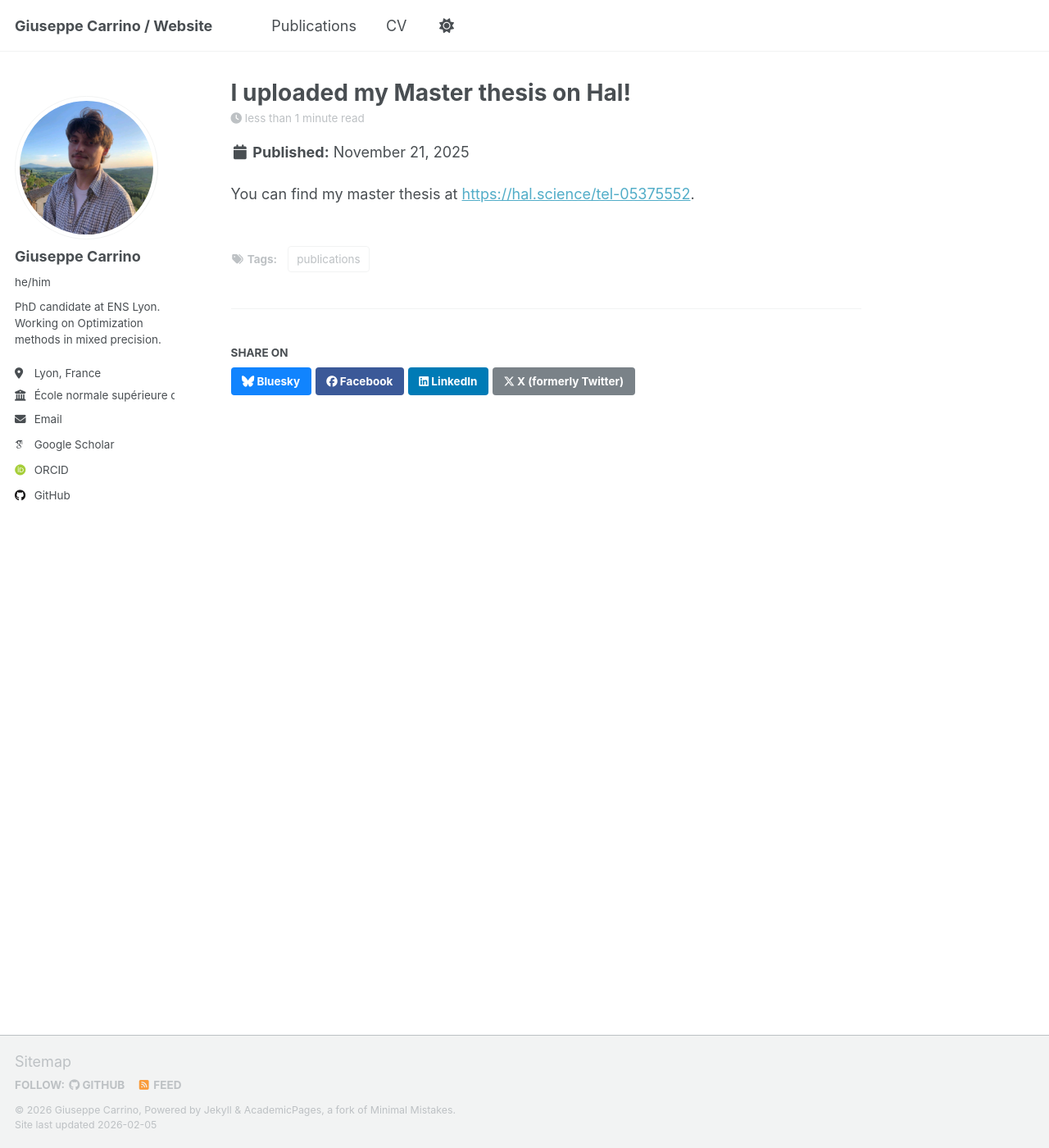
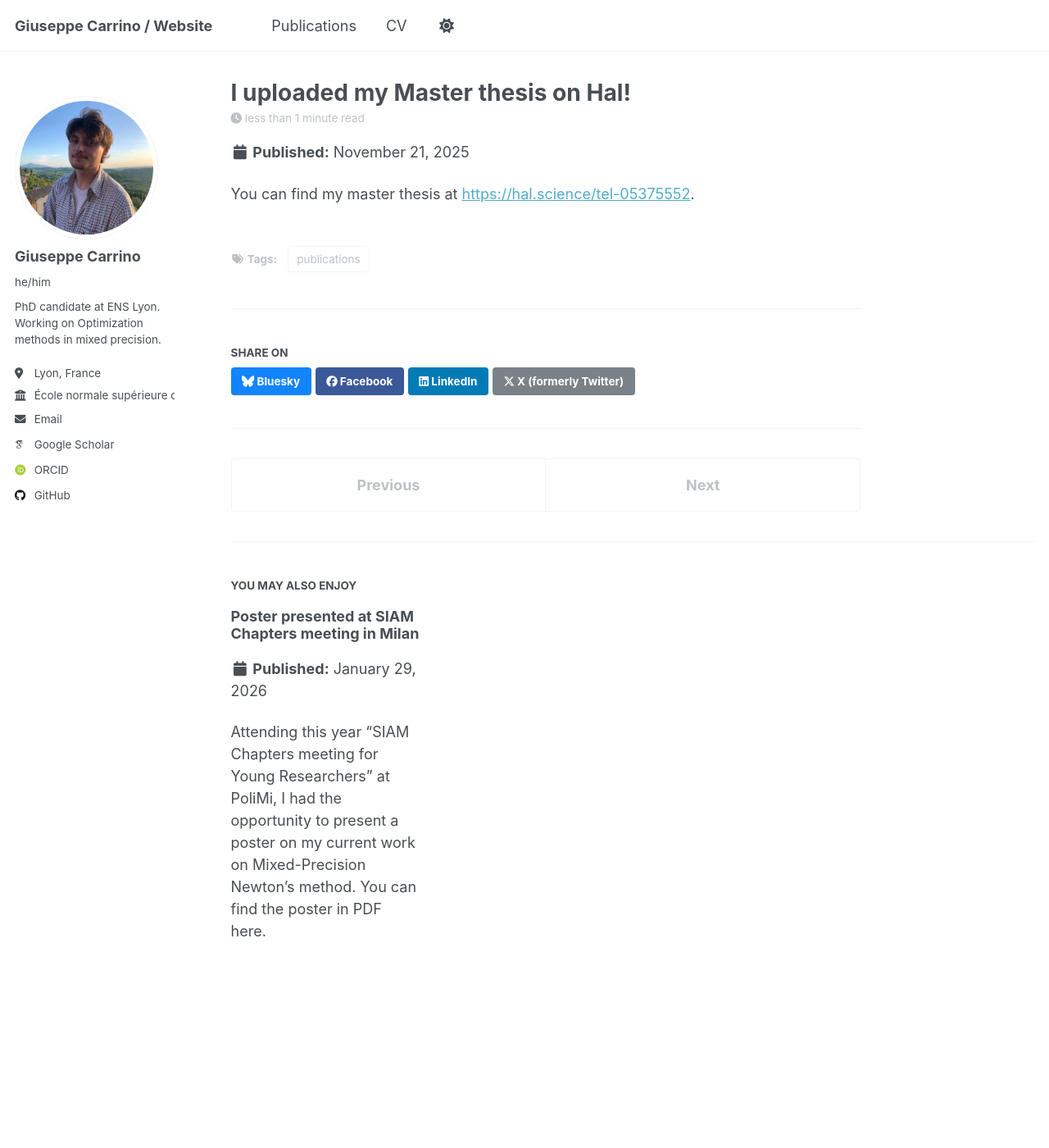
Before and after one commit to JosephCarrino/josephcarrino.github.io, a Jekyll site: the page built from _posts/2025-11-21-thesis-upload.md, in a window 1280 px wide and 1400 px high. Shown: the whole window at 82% size. Built offline with Jekyll 4.4.1, drawn with Linux system fonts in a browser that asks for light colours; some web fonts are replaced; a script that is not in the unit is left out.

Commit message:
Poster + small fix

```diff
--- /dev/null
+++ b/_posts/2026-01-29-poster-presentation.md
@@ -0,0 +1,9 @@
+---
+title: 'Poster presented at SIAM Chapters meeting in Milan'
+date: 2026-01-29
+permalink: /posts/2026/01/poster-presentation/
+tags:
+  - talks
+---
+
+Attending this year ["SIAM Chapters meeting for Young Researchers"](https://polimi-siam-studentchapter.github.io/home) at PoliMi, I had the opportunity to present a poster on my current work on Mixed-Precision Newton's method. You can find the poster in PDF [here](https://josephcarrino.github.io/files/Poster_SIAM_Chapters.pdf).
```
Also changed, not shown: _pages/about.md (+1 -1 lines), 1 other file.
